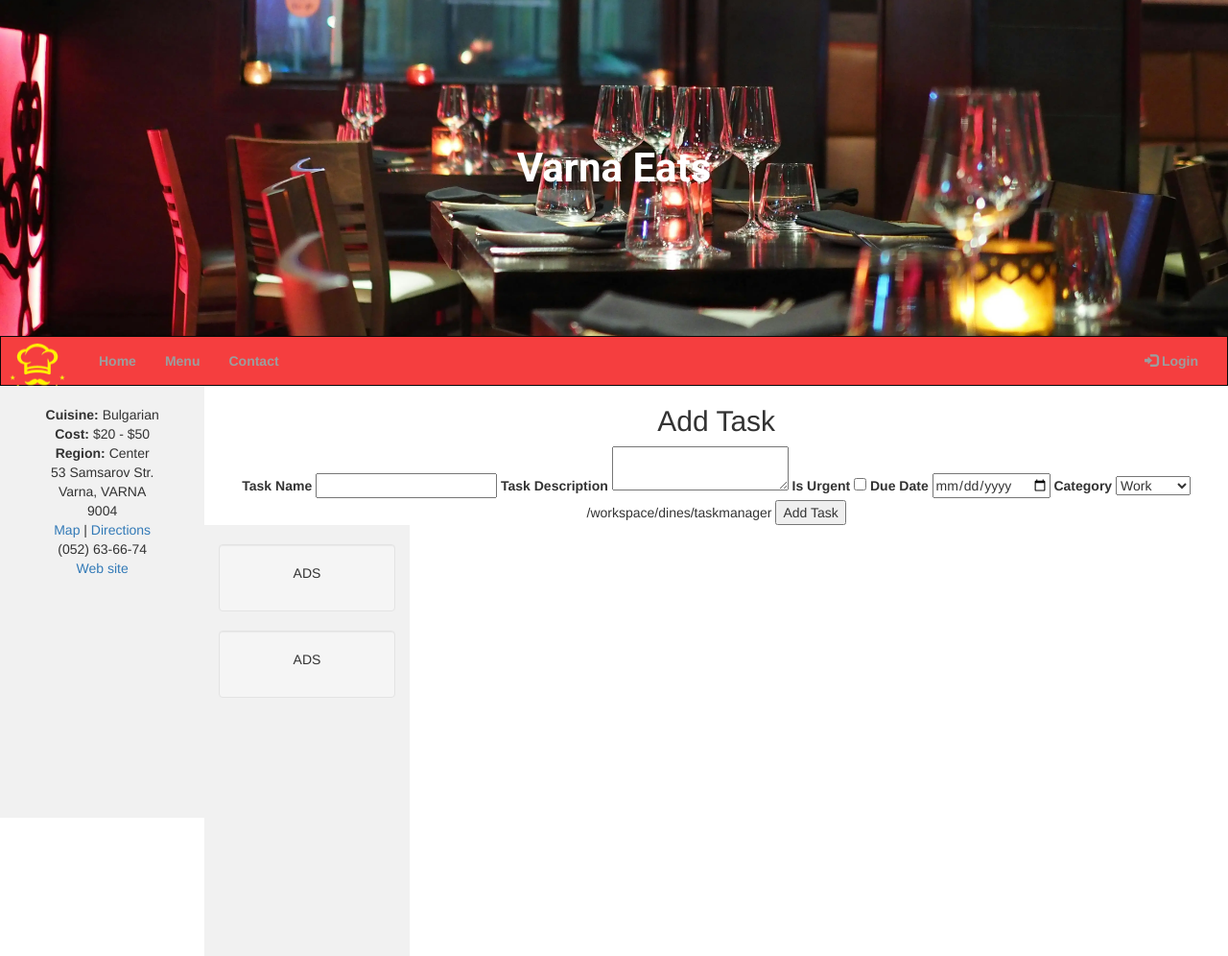
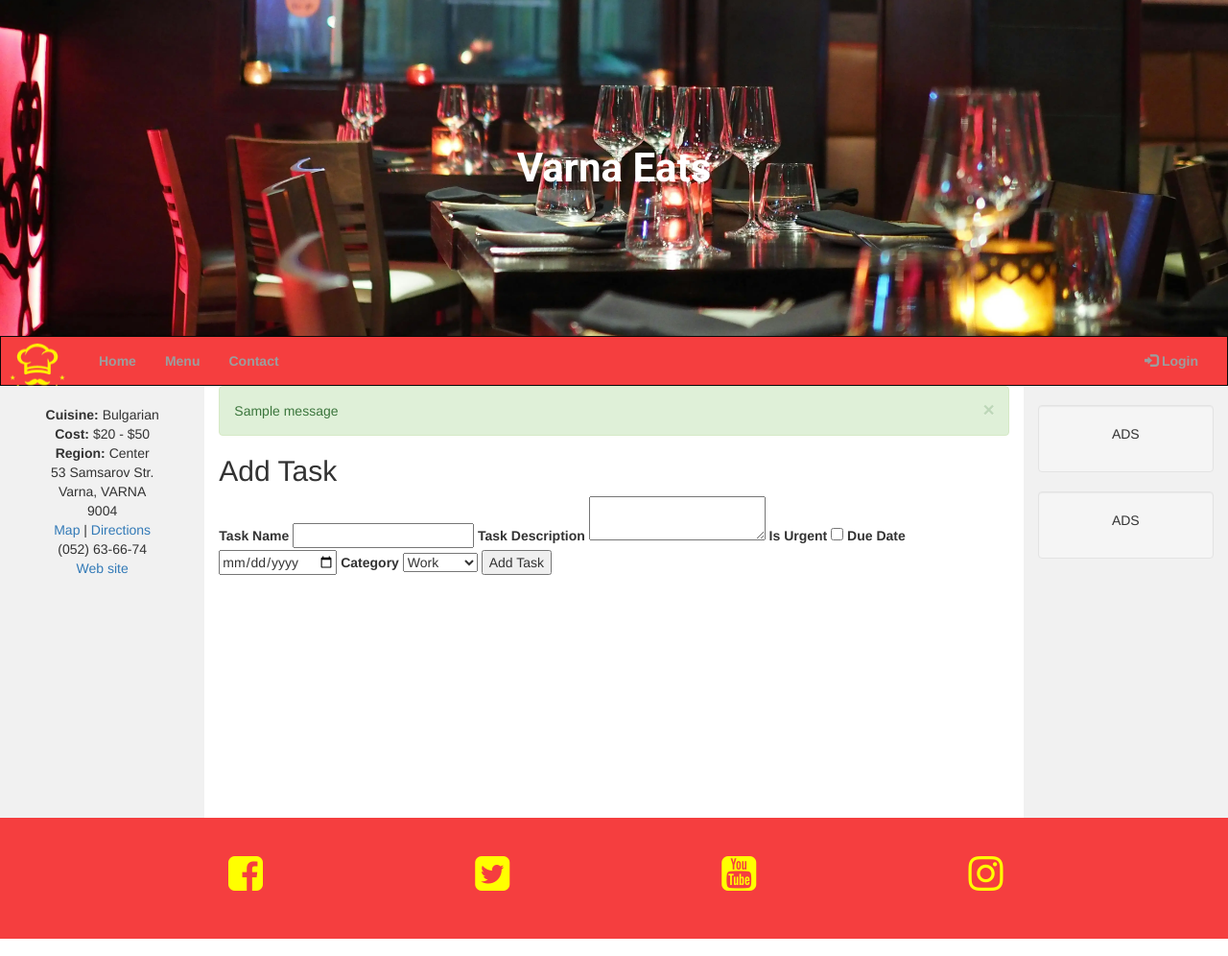
Before and after one commit to kamenco/dines, a Flask app: page /add_task in a window 1280 px wide. Shown: the top 996 px of the page at 96% size. Run offline with Flask 3, Linux system fonts and the light colour scheme; one stand-in notice (Sample message) is shown; some libraries are stand-ins or nearby versions.

Commit message:
Make function to check if task with that name existsand flash message block added in base.html

```diff
--- a/run.py
+++ b/run.py
@@ -135,6 +135,12 @@ def add_task():
         is_urgent = True if request.form.get("is_urgent") else False
         due_date_str = request.form.get("due_date")
 
+        # Check if a task with the same name already exists
+        existing_task = Task.query.filter_by(task_name=task_name).first()
+        if existing_task:
+            flash("A task with that name already exists. Please choose a different name.", "danger")
+            return redirect(url_for("add_task"))
+
         # Convert due_date from string to date object
         try:
             due_date = datetime.strptime(due_date_str, "%Y-%m-%d").date()
--- a/taskmanager/templates/add_task.html
+++ b/taskmanager/templates/add_task.html
@@ -20,7 +20,7 @@
                 <option value="{{ category.id }}">{{ category.category_name }}</option>
             {% endfor %}
         </select>
-/workspace/dines/taskmanager
+
         <button type="submit">Add Task</button>
     </form>
 {% endblock %}
--- a/taskmanager/templates/base.html
+++ b/taskmanager/templates/base.html
@@ -48,10 +48,10 @@
             <li><a href="{{ url_for('login') }}"><span class="glyphicon glyphicon-log-in"></span> Login</a></li>
           {% endif %}
         </ul>
-
       </div>
     </div>
   </nav>
+
   <div class="container-fluid text-center">
     <div class="row content">
       <div class="col-sm-2 sidenav">
@@ -67,8 +67,26 @@
           <a href="#">Web site</a><br />
         </div>
       </div>
-      {% block content %}
-      {% endblock %}
+
+      <div class="col-sm-8 text-left">
+        <!-- Flash Messages -->
+        {% with messages = get_flashed_messages(with_categories=true) %}
+          {% if messages %}
+            <div class="flash-messages">
+              {% for category, message in messages %}
+                <div class="alert alert-{{ category }} alert-dismissible">
+                  <a href="#" class="close" data-dismiss="alert" aria-label="close">&times;</a>
+                  {{ message }}
+                </div>
+              {% endfor %}
+            </div>
+          {% endif %}
+        {% endwith %}
+
+        {% block content %}
+        {% endblock %}
+      </div>
+
       <div class="col-sm-2 sidenav">
         <div class="well">
           <p>ADS</p>
@@ -79,6 +97,7 @@
       </div>
     </div>
   </div>
+
   <footer class="container-fluid text-center">
     <ul id="social-networks">
       <li><a href="https://www.facebook.com/" target="_blank" rel="noopener" aria-label="Visit our Facebook page (opens in a new tab)"><i class="fa fa-facebook-square"></i></a></li>
--- a/taskmanager/templates/tasks.html
+++ b/taskmanager/templates/tasks.html
@@ -5,7 +5,7 @@
     <ul>
         {% for task in tasks %}
             <li>
-                {{ task.task_name }} - {{ task.due_date }} - {{ task.is_urgent }}
+                <strong>{{ task.task_name }}</strong> - {{ task.task_description }} - {{ task.due_date }} - {{ task.is_urgent }} - {{ task.category.category_name }}
                 <a href="{{ url_for('update_task', task_id=task.id) }}">Edit</a>
                 <a href="{{ url_for('delete_task', task_id=task.id) }}">Delete</a>
             </li>
```
Also changed, not shown: instance/taskmanager.db.
